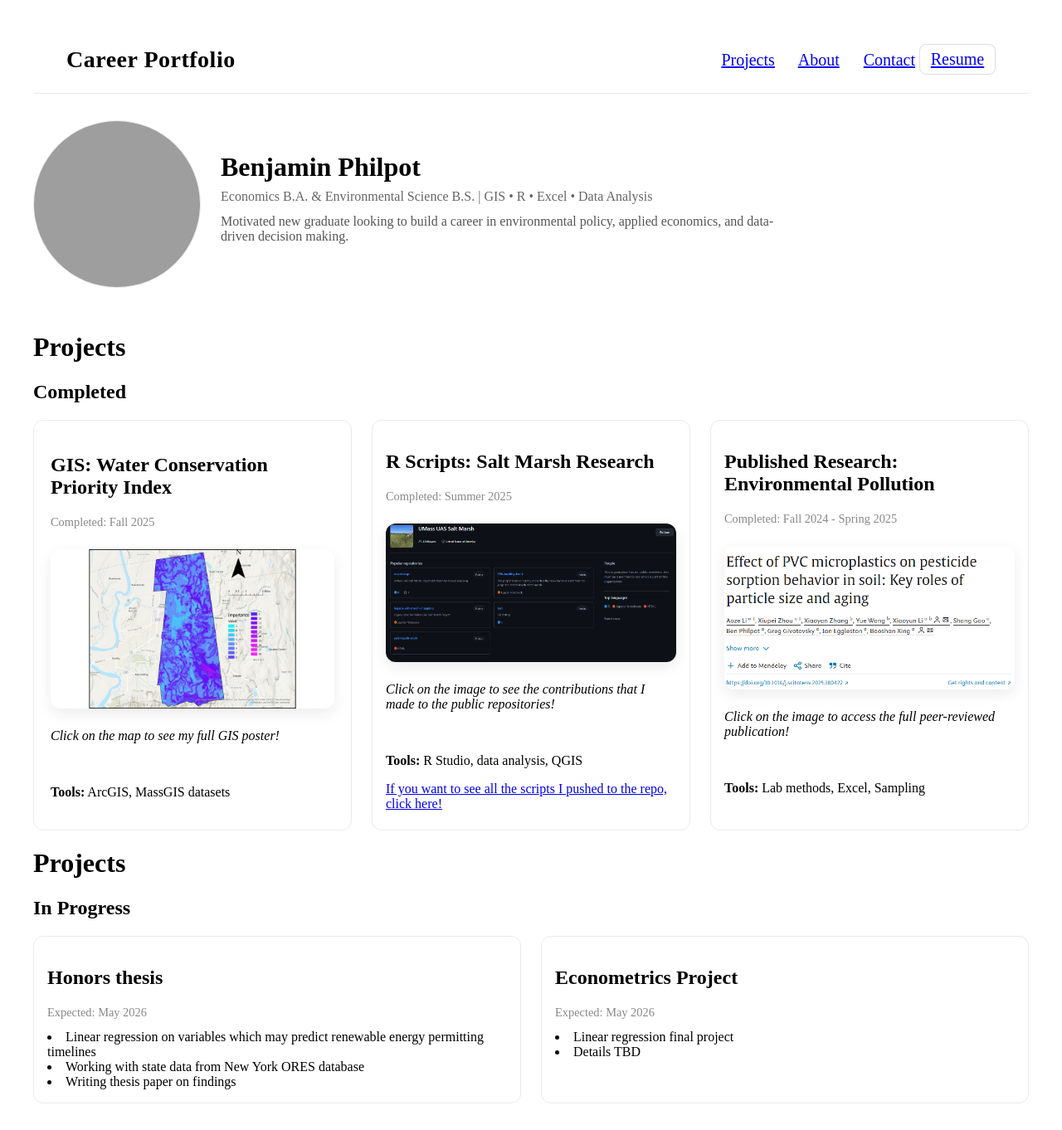
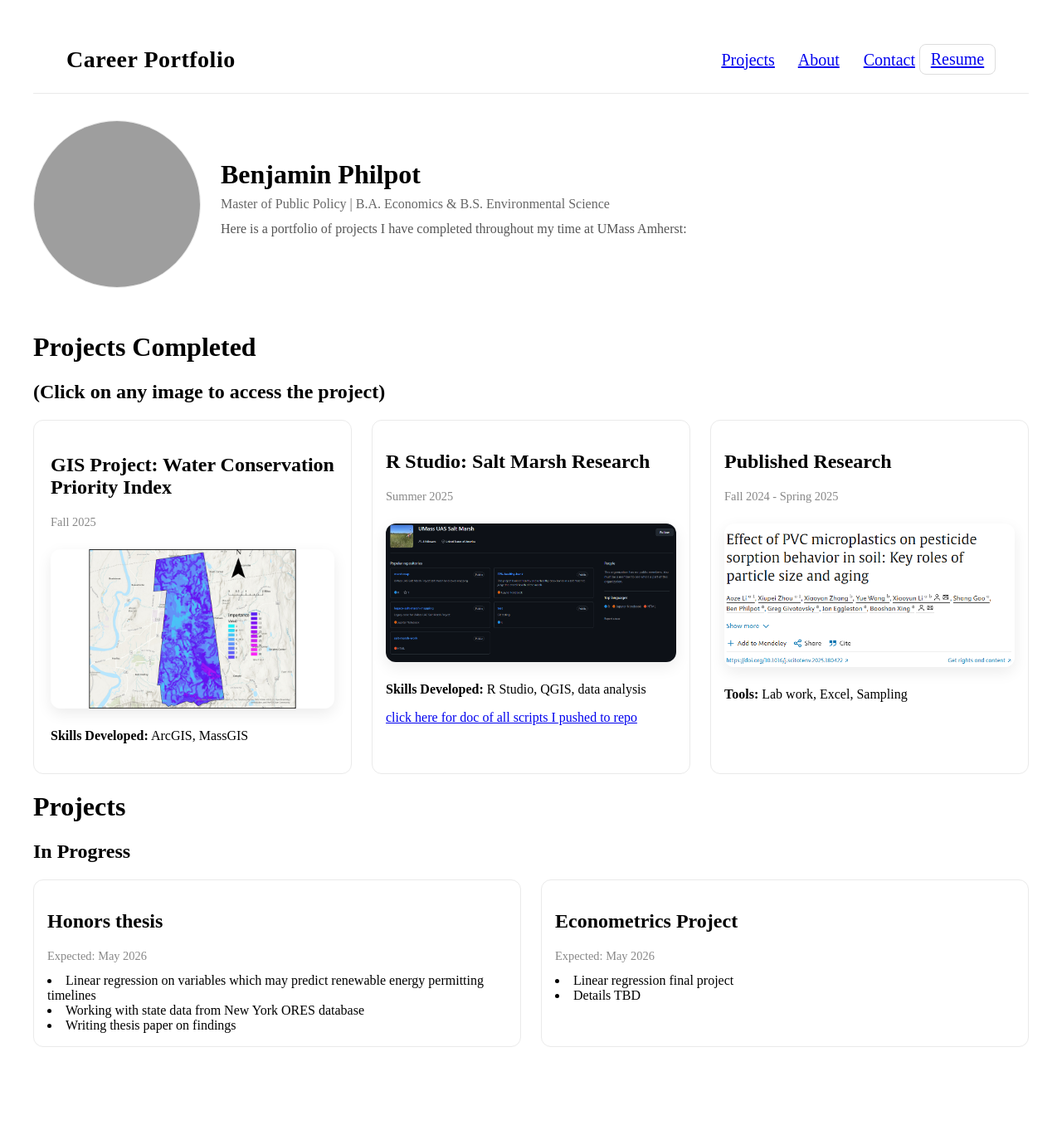
Before and after one commit to benphilpots/benphilpots.github.io, a Jekyll site: the page built from index.html, in a window 1280 px wide. Shown: the whole page at 83% size. Built offline with Jekyll 4.4.1, drawn with Linux system fonts in a browser that asks for light colours; after the commit the page ends 1294 px from its top, so only the background shows below that; grey boxes are pictures that could not be loaded.

Commit message:
Update index.html

```diff
--- a/index.html
+++ b/index.html
@@ -61,10 +61,10 @@ layout: default
   <div>
     <h1 style="margin: 0;">Benjamin Philpot</h1>
     <p style="margin: 0.5rem 0 0 0; color: #666;">
-      Economics B.A. & Environmental Science B.S. | GIS • R • Excel • Data Analysis
+      Master of Public Policy | B.A. Economics  & B.S. Environmental Science
     </p>
     <p style="margin-top: 0.75rem; max-width: 700px; color: #555;">
-  Motivated new graduate looking to build a career in environmental policy, applied economics, and data-driven decision making.
+  Here is a portfolio of projects I have completed throughout my time at UMass Amherst:
 </p>
   </div>
 </header>
@@ -74,8 +74,8 @@ layout: default
 <div style="width: 100%; max-width: 100%; margin: 0;">
 
 
-<h1>Projects</h1>
-<h2>Completed</h2>
+<h1>Projects Completed</h1>
+<h2>(Click on any image to access the project)</h2>
 <style>
   section > div:hover {
     transform: translateY(-4px);
@@ -97,13 +97,13 @@ layout: default
     background: #fff;
     transition: transform 0.2s ease, box-shadow 0.2s ease;
   ">
-    <h2>GIS: Water Conservation Priority Index</h2>
+    <h2>GIS Project: Water Conservation Priority Index</h2>
     <p style="
   margin: 0.25rem 0 0.75rem 0;
   font-size: 0.9rem;
   color: #888;
 ">
-  Completed: Fall 2025
+  Fall 2025
 </p>
     <a href="assets/philpot_gis_finalproject.pdf" target="_blank">
   <img
@@ -120,9 +120,7 @@ layout: default
     "
   />
 </a>
-    <p><i>Click on the map to see my full GIS poster!</i></p>
-    <br>
-    <p><strong>Tools:</strong> ArcGIS, MassGIS datasets</p>
+    <p><strong>Skills Developed:</strong> ArcGIS, MassGIS</p>
   </div>
 
 
@@ -133,13 +131,13 @@ layout: default
     background: #fff;
     transition: transform 0.2s ease, box-shadow 0.2s ease;
   ">
-    <h2>R Scripts: Salt Marsh Research</h2>
+    <h2>R Studio: Salt Marsh Research</h2>
     <p style="
   margin: 0.25rem 0 0.75rem 0;
   font-size: 0.9rem;
   color: #888;
 ">
-  Completed: Summer 2025
+  Summer 2025
 </p>
     <a href="https://github.com/UMass-UAS-Salt-Marsh" target="_blank">
   <img
@@ -156,10 +154,8 @@ layout: default
     "
   />
 </a>
-    <p><i>Click on the image to see the contributions that I made to the public repositories!</i></p>
-    <br>
-    <p><strong>Tools:</strong> R Studio, data analysis, QGIS</p>
-    <a href="https://docs.google.com/document/d/1mrMCFnsjCeJ35ctsMZdbZGPyyEsQqj49Rev_mR_VepM/edit?usp=sharing" target="_blank">If you want to see all the scripts I pushed to the repo, click here!</a>
+    <p><strong>Skills Developed:</strong> R Studio, QGIS, data analysis</p>
+    <a href="https://docs.google.com/document/d/1mrMCFnsjCeJ35ctsMZdbZGPyyEsQqj49Rev_mR_VepM/edit?usp=sharing" target="_blank">click here for doc of all scripts I pushed to repo</a>
 
   </div>
 
@@ -171,13 +167,13 @@ layout: default
     background: #fff;
     transition: transform 0.2s ease, box-shadow 0.2s ease;
   ">
-    <h2>Published Research: Environmental Pollution</h2>
+    <h2>Published Research</h2>
     <p style="
   margin: 0.25rem 0 0.75rem 0;
   font-size: 0.9rem;
   color: #888;
 ">
-  Completed: Fall 2024 - Spring 2025
+  Fall 2024 - Spring 2025
 </p>
      <a href="https://www.sciencedirect.com/science/article/pii/S0048969725020625" target="_blank">
   <img
@@ -194,9 +190,7 @@ layout: default
     "
   />
 </a>
-    <p><i>Click on the image to access the full peer-reviewed publication!</i></p>
-    <br>
-    <p><strong>Tools:</strong> Lab methods, Excel, Sampling</p>
+    <p><strong>Tools:</strong> Lab work, Excel, Sampling</p>
   </div>
 
 </section>
```
